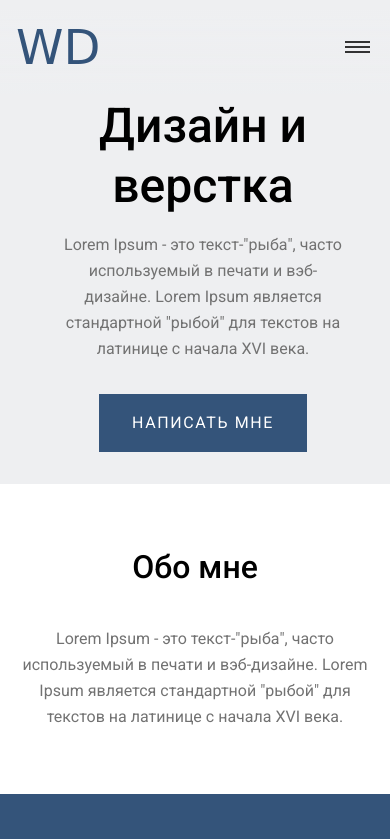
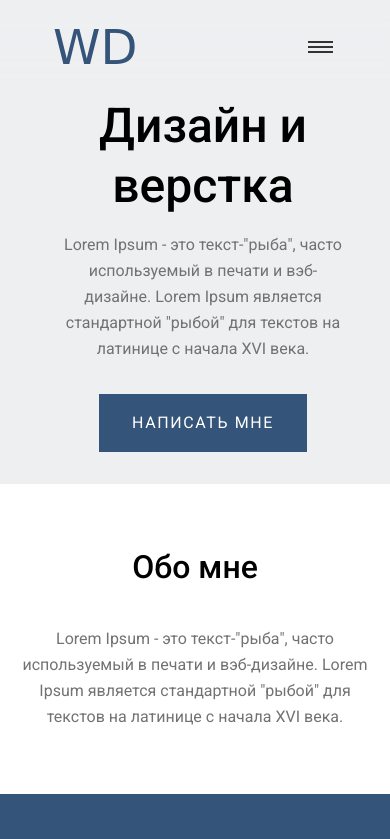
Before and after one commit to andy-devs/single-page-designer-website, a plain HTML site: page index.html in a window 390 px wide. Shown: the top 839 px of the page. Drawn offline with Linux system fonts and the light colour scheme; a web font is replaced by a local one.

Commit message:
hamburger fix

```diff
--- a/style.css
+++ b/style.css
@@ -462,8 +462,3 @@ textarea {
     .skills__list__item img {
         height: auto;
     }
-
-    .header {
-        justify-content: space-between;
-    }
-}
```
